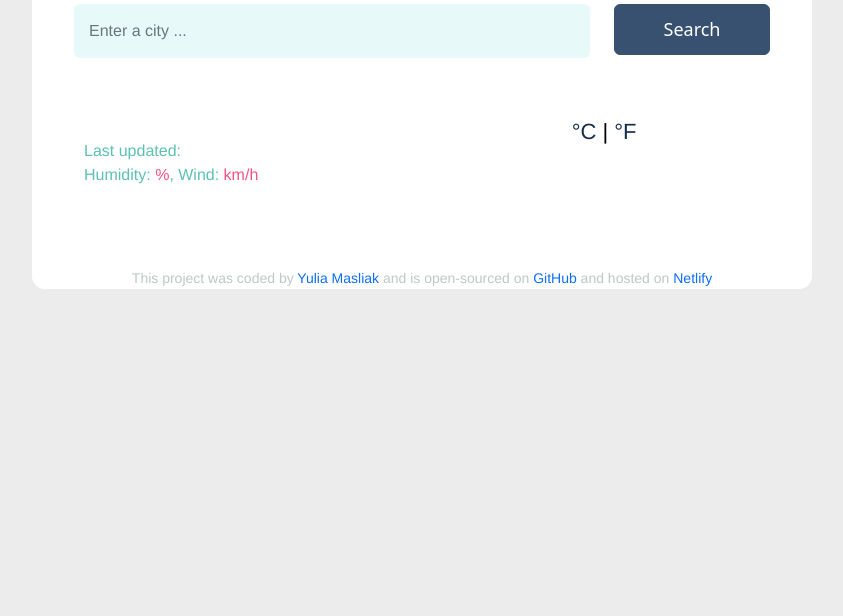
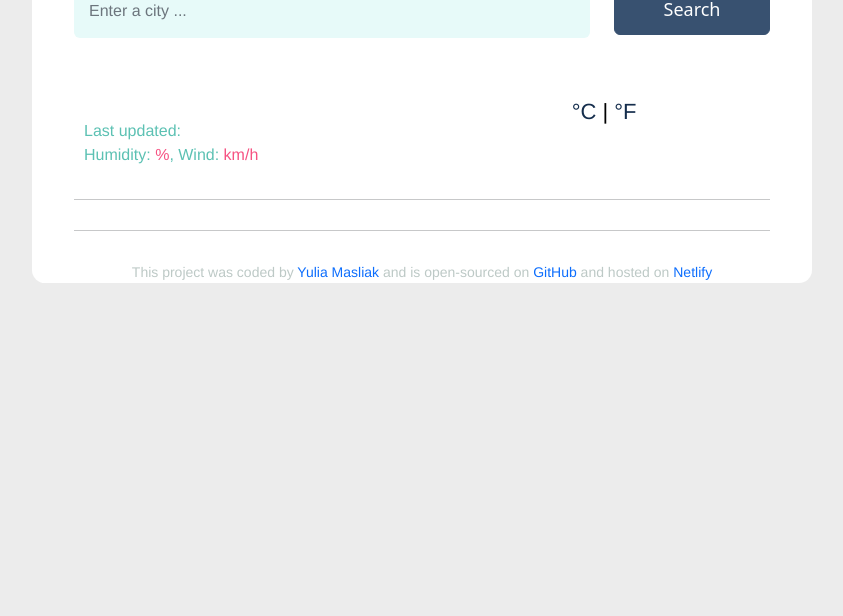
Before and after one commit to yuliaMasliak/Forecast-final-project, a plain HTML site: page index.html in a window 1280 px wide. Shown: the part 184-800 px from the top of the page, without its empty margins (218-1061 px from the left). Drawn offline with nearby package versions, Linux system fonts and the light colour scheme; no server answers.

Commit message:
styles added

```diff
--- a/index.html
+++ b/index.html
@@ -64,9 +64,12 @@
               </div>
             </div>
           </div>
+          <hr class="hr" />
           <div id="forecast-row-multi"></div>
+          <hr class="hr" />
         </div>
       </div>
+
       <p id="author">
         This project was coded by
         <a
--- a/styles.css
+++ b/styles.css
@@ -1,7 +1,7 @@
 .project {
   display: block;
   max-width: 780px;
-  margin: 60px auto;
+  margin: 40px auto;
 
   border-radius: 13px;
   background-color: #ffffff;
@@ -26,6 +26,7 @@
   display: block;
   padding: 15px 15px 15px 15px;
   background-color: #e7faf9;
+  color: #535e6d;
   border: none;
   font-family: "Cerebri Sans", Helvetica, Arial, sans-serif;
 }
@@ -42,7 +43,7 @@
 }
 #chosen-city {
   display: block;
-  padding: 45px 0px 20px 20px;
+  padding: 45px 0px 0px 20px;
 }
 .big-font {
   font-size: 38px;
@@ -114,7 +115,7 @@ li::first-letter {
 #forecast-row-multi {
   text-align: center;
   margin-bottom: 30px;
-  margin-top: 20px;
+
   font-family: Cerebri-Sans, Helvetica, Arial, sans-serif;
 }
 .day-multi {
```
